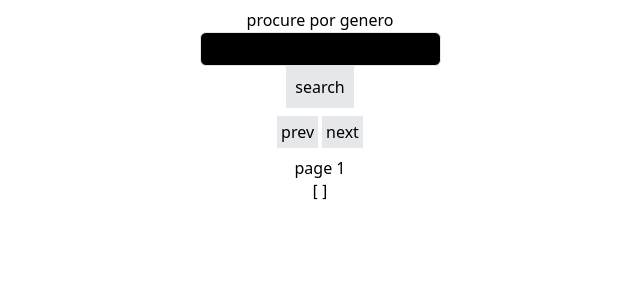
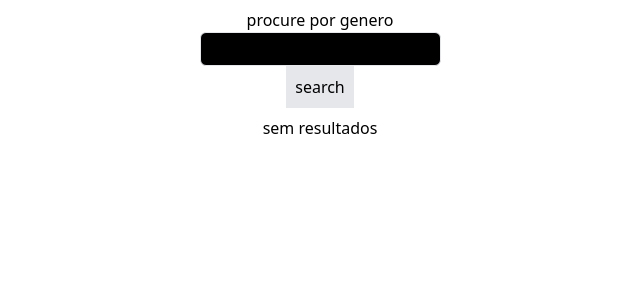
Before and after one commit to abrxao/store, a Next.js app: page / in a window 1280 px wide. Shown: the top 300 px of the page, without its empty margins (320-960 px from the left). Built offline with nearby package versions, Linux system fonts and the light colour scheme.

Commit message:
feat: finishing first part of searching movies

```diff
--- a/app/page.tsx
+++ b/app/page.tsx
@@ -1,38 +1,40 @@
 "use client";
-
+import { FormEvent, useCallback, useState } from "react";
 import axios from "axios";
 import Image from "next/image";
-import { useEffect, useState } from "react";
 
 export default function Home() {
+  const [page, setPage] = useState<number>(0);
   const [search, setSearch] = useState<string>("");
-  const [data, setData] = useState([]);
-  const [page, setPage] = useState<number>(0);
+  const [movies, setMovies] = useState<any[]>([]);
 
-  const handleSearch = async () => {
-    const { data } = await axios({
-      method: "post",
-      url: "api/search",
-      data: {
+  const handleSearch = useCallback(
+    async (page: number) => {
+      const { data } = await axios.post("api/search", {
         search: search,
         page: page,
+      });
+      setMovies(data);
     },
-    });
-    setData(data);
+    [page, search]
+  );
+
+  const handleSubmit = (e: FormEvent, page: number) => {
+    e.preventDefault();
+    handleSearch(page);
   };
-
-  const handlePrev = async () => {
+  const handlePrev = (e: FormEvent) => {
     setPage((page) => page - 1);
-    handleSearch();
+    handleSubmit(e, page - 1);
   };
-
-  const handleNext = () => {
+  const handleNext = (e: FormEvent) => {
     setPage((page) => page + 1);
-    handleSearch();
+    handleSubmit(e, page + 1);
   };
 
   return (
     <div>
+      <form>
         <div className="p-2 w-full flex flex-col items-center justify-center">
           <label htmlFor="genres_input">procure por genero</label>
           <input
@@ -41,36 +43,57 @@ export default function Home() {
             className="border p-1 bg-black text-white rounded-md"
             onChange={(e) => setSearch(e.target.value)}
           />
-        <button className="p-2 border bg-gray-200" onClick={handleSearch}>
+          <button
+            type="submit"
+            className="p-2 border bg-gray-200"
+            onClick={(e) => handleSubmit(e, 0)}
+          >
             search
           </button>
+        </div>
+      </form>
+      <div className="w-full flex flex-col items-center">
+        {movies.length === 0 && <div>sem resultados</div>}
+        {movies.length > 0 && (
+          <>
+            <form action="">
               <div className="flex gap-1 my-2">
                 <button
+                  type="button"
                   className="p-1 bg-gray-200"
-            onClick={handlePrev}
-            disabled={page === 1}
+                  onClick={(e) => handlePrev(e)}
+                  disabled={page === 0}
                 >
                   prev
                 </button>
                 <button
+                  type="button"
                   className="p-1 bg-gray-200"
-            disabled={data.length < 20}
-            onClick={handleNext}
+                  onClick={(e) => handleNext(e)}
                 >
                   next
                 </button>
               </div>
+            </form>
+
             <h2>page {page + 1}</h2>
-        <pre>{JSON.stringify(data, null, 2)}</pre>
+            {/* <pre>{JSON.stringify(movies, null, 2)}</pre> */}
+            {movies.map((elem, index) => {
+              return (
+                <div key={index + 1}>
+                  {elem.title}
+                  <Image
+                    src={elem.poster}
+                    width={300}
+                    height={300}
+                    alt={`${elem.title} poster's`}
+                  />
                 </div>
-      {/* {data.poster != "" && (
-        <Image
-          src={data.poster as string}
-          width={200}
-          height={200}
-          alt="movie poster"
-        />
-      )} */}
+              );
+            })}
+          </>
+        )}
+      </div>
     </div>
   );
 }
--- a/pages/api/search.ts
+++ b/pages/api/search.ts
@@ -32,7 +32,7 @@ export default async function handler(
           },
         },
       },
-      {$project:{title:1, genres:1, metacritic:1}}
+      {$project:{title:1, genres:1, metacritic:1, poster:1}}
     ];
 
     const data = await db.collection("movies").aggregate(agg).skip(req.body.page*20).limit(20).toArray();
```
Lines whose indentation alone changed are shown as unchanged.
